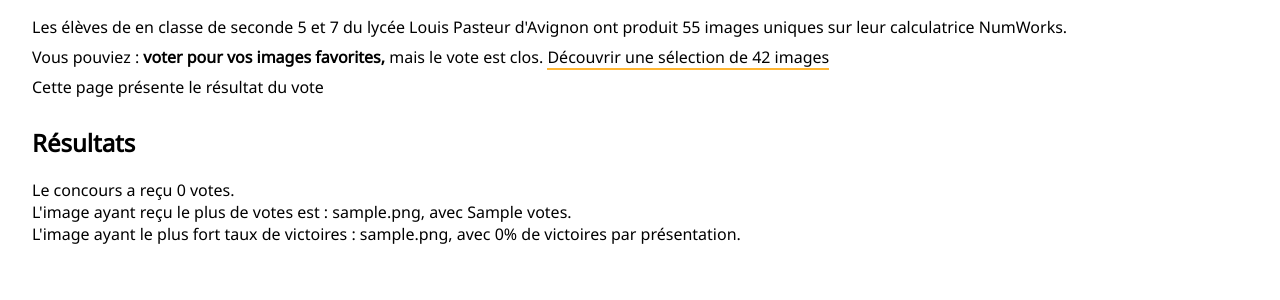
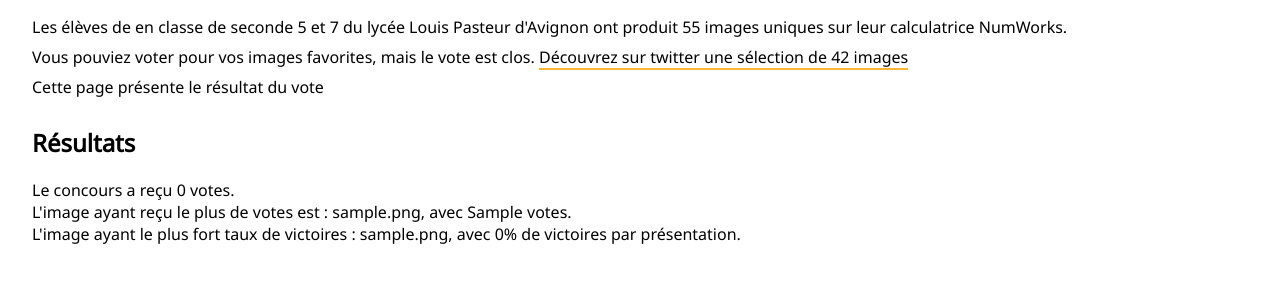
Before and after one commit to m4th2/PixChoice, a PHP site: page /resultats.php in a window 1280 px wide. Shown: the part 80-380 px from the top of the page. Run offline with PHP 8.4, Linux system fonts and the light colour scheme; tables that the repository leaves empty or names only in its code hold one stand-in row (values such as "Sample post").

Commit message:
Update resultats.php
lisibilité

```diff
--- a/resultats.php
+++ b/resultats.php
@@ -92,7 +92,7 @@
 
         <article>
             <p>Les élèves de en classe de seconde 5 et 7 du lycée Louis Pasteur d'Avignon ont produit 55 images uniques sur leur calculatrice NumWorks.</p>
-            <p>Vous pouviez : <b>voter pour vos images favorites,</b> mais le vote est clos. <a href="https://twitter.com/nsi_xyz/status/1507684348820082690">Découvrir une sélection de 42 images</a></p>
+            <p>Vous pouviez voter pour vos images favorites, mais le vote est clos. <a href="https://twitter.com/nsi_xyz/status/1507684348820082690">Découvrez sur twitter une sélection de 42 images</a></p>
             <p> Cette page présente le résultat du vote</p>
         </article>
 
```
